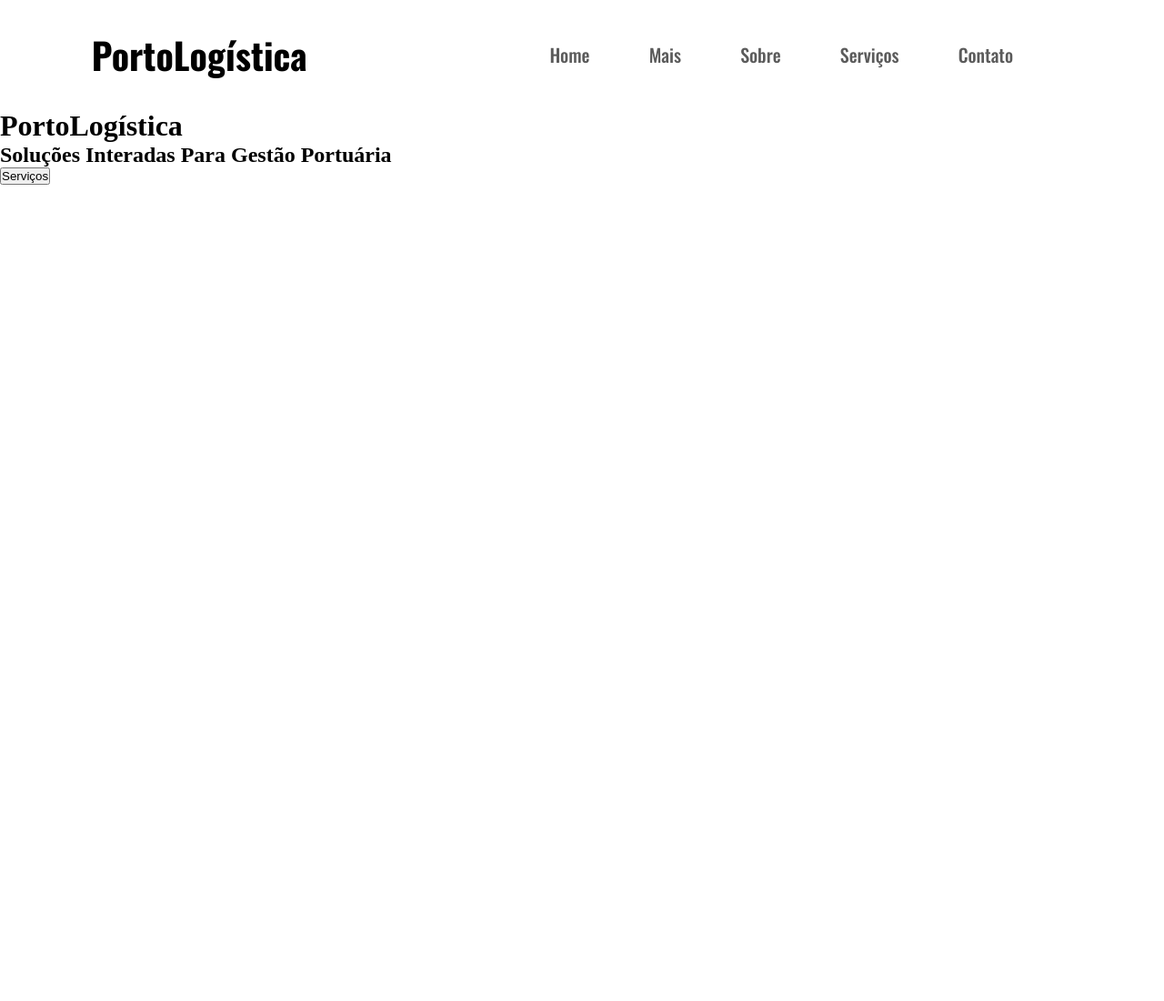
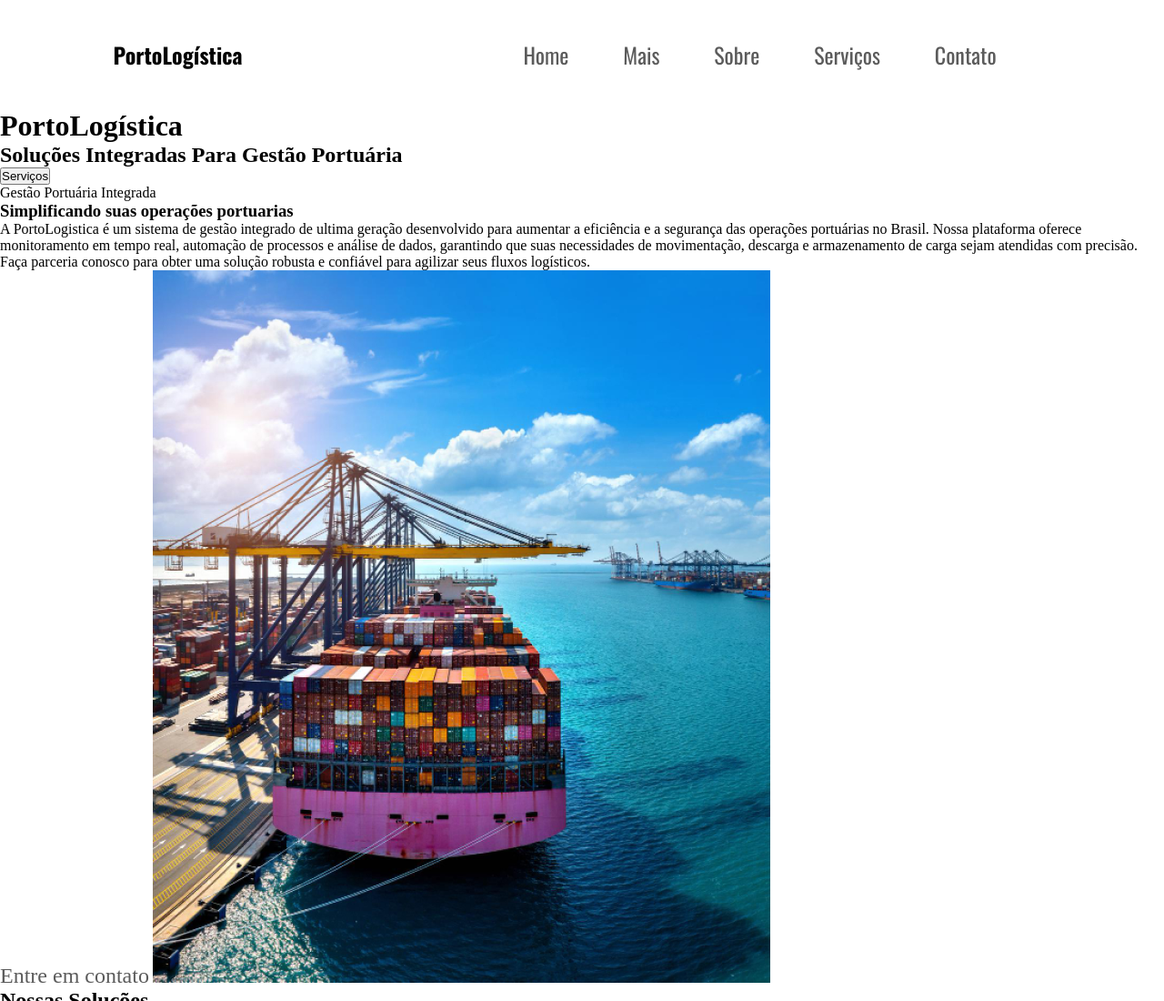
Before and after one commit to NegraDev/Desafio2, a plain HTML site: page index.html in a window 1280 px wide. Shown: the top 1100 px of the page at 91% size. Before the commit the page ends 800 px from the top, so only its background shows below. Drawn offline with nearby package versions, Linux system fonts and the light colour scheme.

Commit message:
alteracao imagens

```diff
--- a/index.html
+++ b/index.html
@@ -22,8 +22,37 @@
     <main>
         <section class="container_backround_image"></section>
         <h1>PortoLogística</h1>
-        <h2>Soluções Interadas Para Gestão Portuária</h2>
+        <h2>Soluções Integradas Para Gestão Portuária</h2>
         <button>Serviços</button>
     </main>
+
+    <section class="sobre">
+        <span>Gestão Portuária Integrada</span>
+        <h3>Simplificando suas operações portuarias</h3>
+        <p> A PortoLogistica é um sistema de gestão integrado de ultima geração desenvolvido para aumentar a eficiência e a segurança das operações portuárias no Brasil. Nossa plataforma oferece monitoramento em tempo real, automação de processos e análise de dados, garantindo que suas necessidades de movimentação, descarga e armazenamento de carga sejam atendidas com precisão. Faça parceria conosco para obter uma solução robusta e confiável para agilizar seus fluxos logísticos. </p>
+
+        <span class="contato"><a href="#">Entre em contato</a></span>
+        <img src="./imagens/imagem_gestao_portuaria.png" alt="">
+
+        <section class="cards">
+            <h2>Nossas Soluções</h2>
+            <h2>O que esperar do nosso sistema</h2>
+            <img src="./imagens/img_box_1.png" alt="">
+            <h3>Containers a todo momento</h3>
+            <p>Alugue seu container a qualquer momento entrando em contato com os nossos colaboradores</p>
+
+            <img src="./imagens/img_box_2.png" alt="">
+            <h3>+ 1000 navios</h3>
+            <p>Temos mais de 1000 navios prontos para lidar com suas demandas</p>
+
+            <img src="./imagens/img_box_3.png" alt="">
+            <h3>Monitoramento</h3>
+            <p>Nosso monitoramento é feito em tempo real com os profissionais mais qualificados do mercado</p>
+
+        </section>
+
+
+
+    </section>
 </body>
 </html>
--- a/style.css
+++ b/style.css
@@ -1,39 +1,34 @@
 @import url("https://fonts.googleapis.com/css2?family=Oswald:wght@200..700&family=Roboto:ital,wght@0,100;0,300;0,400;0,500;0,700;0,900;1,100;1,300;1,400;1,500;1,700;1,900&display=swap");
-
-*{
+/* Default */
+* {
   margin: 0;
   padding: 0;
   box-sizing: border-box;
+
 }
-header{
+header {
+  height: 15vh;
   display: flex;
   justify-content: space-around;
   align-items: center;
+  font-family: "Oswald", sans-serif;
+}
+header ul {
+  display: flex;
+  justify-content: space-evenly;
+  align-items: center;
+  list-style-type: none;
   height: 15vh;
-    font-family: "Oswald";
+
 }
-header h2 {
-    font-weight: 700;
-    font-size: 2.5rem;
-}
-
-  header nav {
+nav {
     width: 50%;
     height: 15vh;
 }
 
-header ul {
-    height: 15vh;
-    display: flex;
-    justify-content: space-evenly;
-    list-style: none;
-    align-items: center;
-  }
-  header li {
-    font-size: 1.25rem;
-    font-weight: 500;
-  }
-  header a {
+a {
   text-decoration: none;
   color: #5b5b5b;
+  font-size: 1.5rem;
+  /* font-weight: 500; */
 }
```
Also changed, not shown: imagens/background.png (renamed from background.png), imagens/imagem_gestao_portuaria.png (renamed from imagem_gestao_portuaria.png), imagens/img_box_1.png (renamed from img_box_1.png), imagens/img_box_2.png (renamed from img_box_2.png), imagens/img_box_3.png (renamed from img_box_3.png), imagens/img_caju.png (renamed from img_caju.png), imagens/img_ilha_conceicao.png (renamed from img_ilha_conceicao.png), imagens/img_niteroi.png (renamed from img_niteroi.png), imagens/img_santos.png (renamed from img_santos.png). Lines whose indentation alone changed are shown as unchanged.
